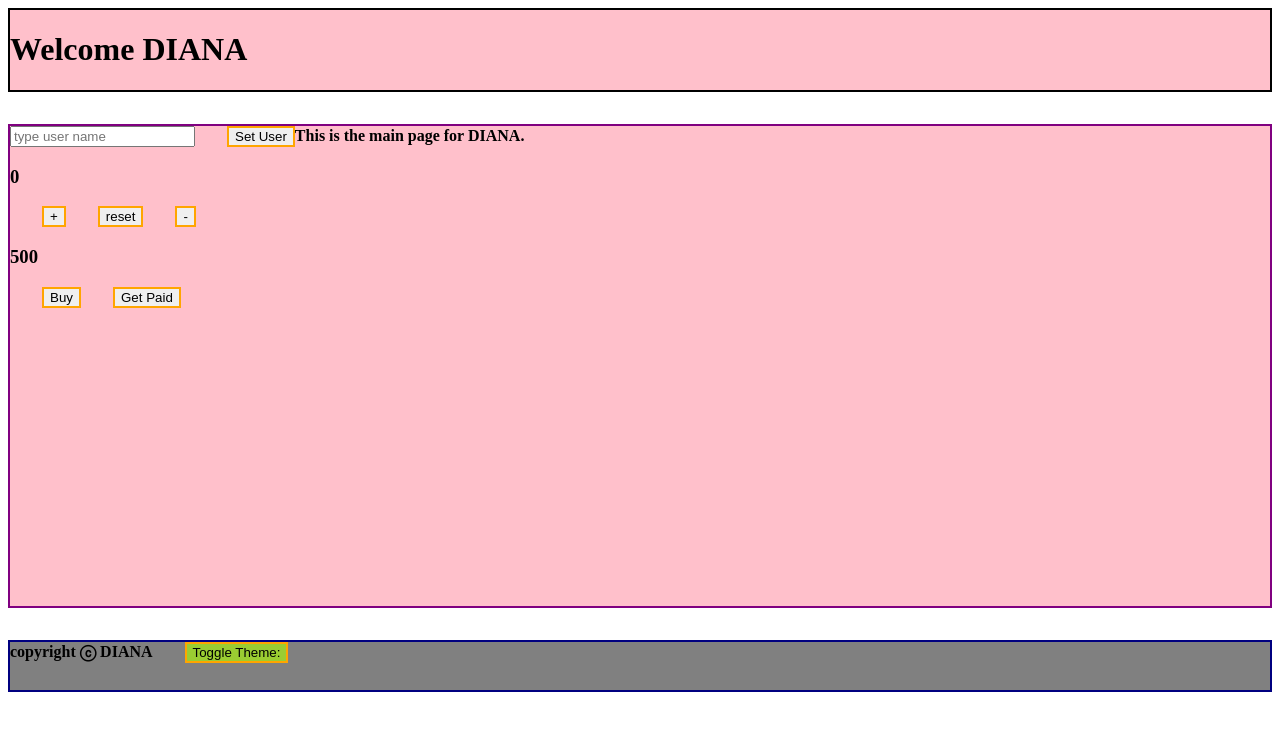
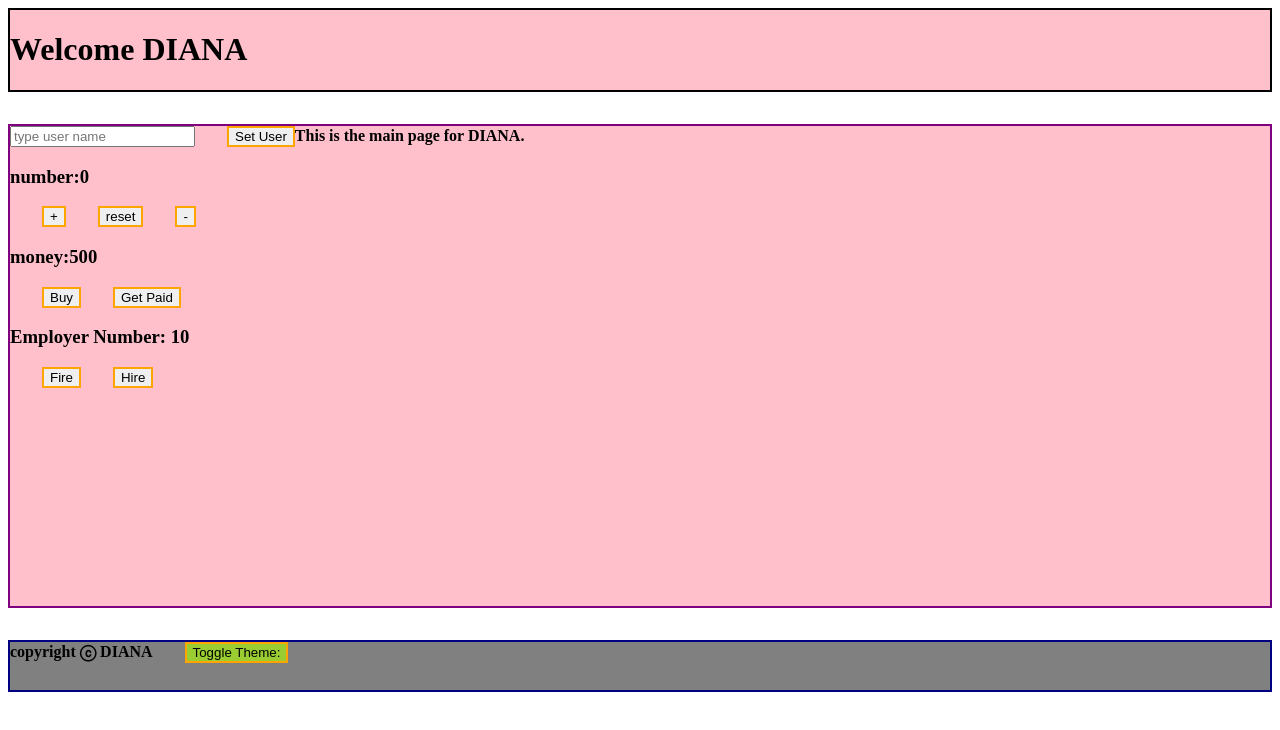
Before and after one commit to smilenayeon/Self-Study, a React (Create React App) app: page / in a window 1280 px wide. Shown: the top 730 px of the page. Built offline with nearby package versions, Linux system fonts and the light colour scheme.

Commit message:
another useReducer practice. made employer componenet.The number of employer increases and decreases

```diff
--- a/src/componenets/Count.js
+++ b/src/componenets/Count.js
@@ -22,7 +22,7 @@ function Count() {
 
   return (
     <div>
-    <h3>{count}</h3>
+    <h3>number:{count}</h3>
     <button onClick={increase}>+</button>
     <button onClick={reset}>reset</button>
     <button onClick={decrease}>-</button>
--- /dev/null
+++ b/src/componenets/Employer.js
@@ -0,0 +1,29 @@
+import React, {useReducer} from 'react'
+
+function Employer() {
+
+    const employerReducer =  (currentEmployer,action)=>{
+    if  (action==='FIRE') {
+        return currentEmployer-1;
+    } else if (action ==='HIRE') {
+        return currentEmployer +1;
+    }
+};
+
+const[employer, EmployerDispatch] = useReducer(employerReducer,10);
+
+
+function handleFire(){EmployerDispatch('FIRE')};
+function handleHire(){EmployerDispatch('HIRE')};
+
+  return (
+    <div>
+
+    <h3>Employer Number: {employer}</h3>
+    <button onClick={handleFire}>Fire</button>
+    <button onClick={handleHire}> Hire</button>
+    </div>
+  )
+}
+
+export default Employer;
--- a/src/componenets/Main.js
+++ b/src/componenets/Main.js
@@ -1,7 +1,8 @@
 import React, { useState,useContext} from "react";
 import { themeContext, userContext } from "../App";
-import Count from "../componenets/Count";
-import Money from "../componenets/Money";
+import Count from "./Count";
+import Money from "./Money";
+import Employer from "./Employer";
 
 
 function Main() {
@@ -35,6 +36,7 @@ function Main() {
 
       <Count />
       <Money />
+      <Employer />
 
     </div>
   );
--- a/src/componenets/Money.js
+++ b/src/componenets/Money.js
@@ -19,7 +19,7 @@ function moneyReducer(currentMoney, action){
   return (
 
     <div>
-<h3>{money}</h3>
+<h3>money:{money}</h3>
 <button onClick={handleBuy}>Buy</button>
 <button onClick={handlePaid}>Get Paid</button>
     </div>
```
